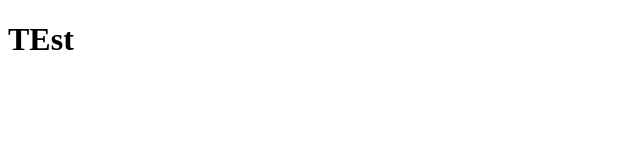
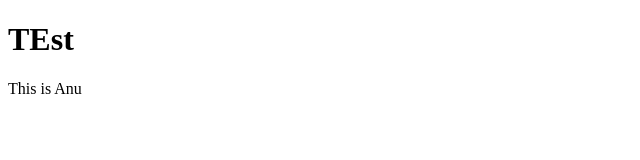
Before and after one commit to AnuPhilly/Info600-002, a plain HTML site: page index.html in a window 1280 px wide. Shown: the full height of the page, 0-640 px from the left. Drawn offline with Linux system fonts and the light colour scheme.

Commit message:
Update index.html

```diff
--- a/index.html
+++ b/index.html
@@ -2,5 +2,6 @@
 <html>
 <head>
 <h1>TEst</h1>
+<p1>This is Anu</p1>
 </head>
 </html>
```
